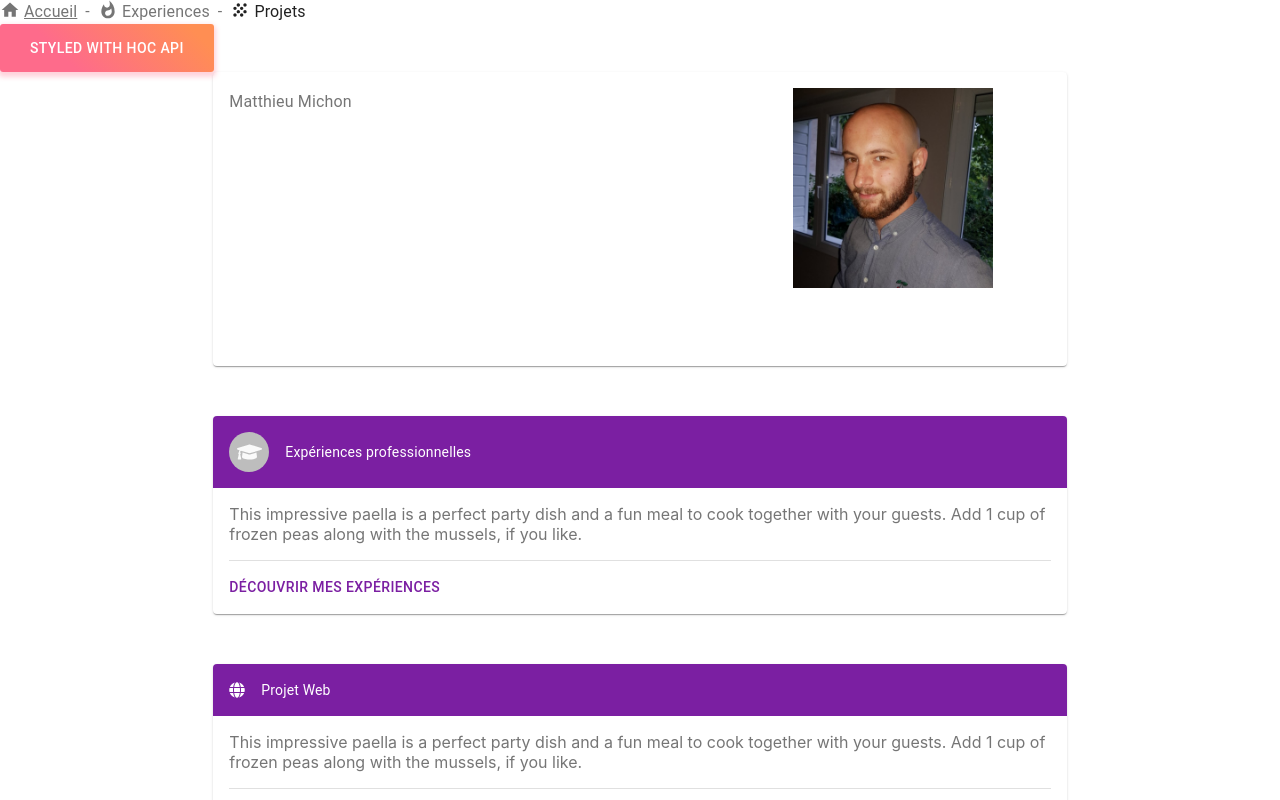
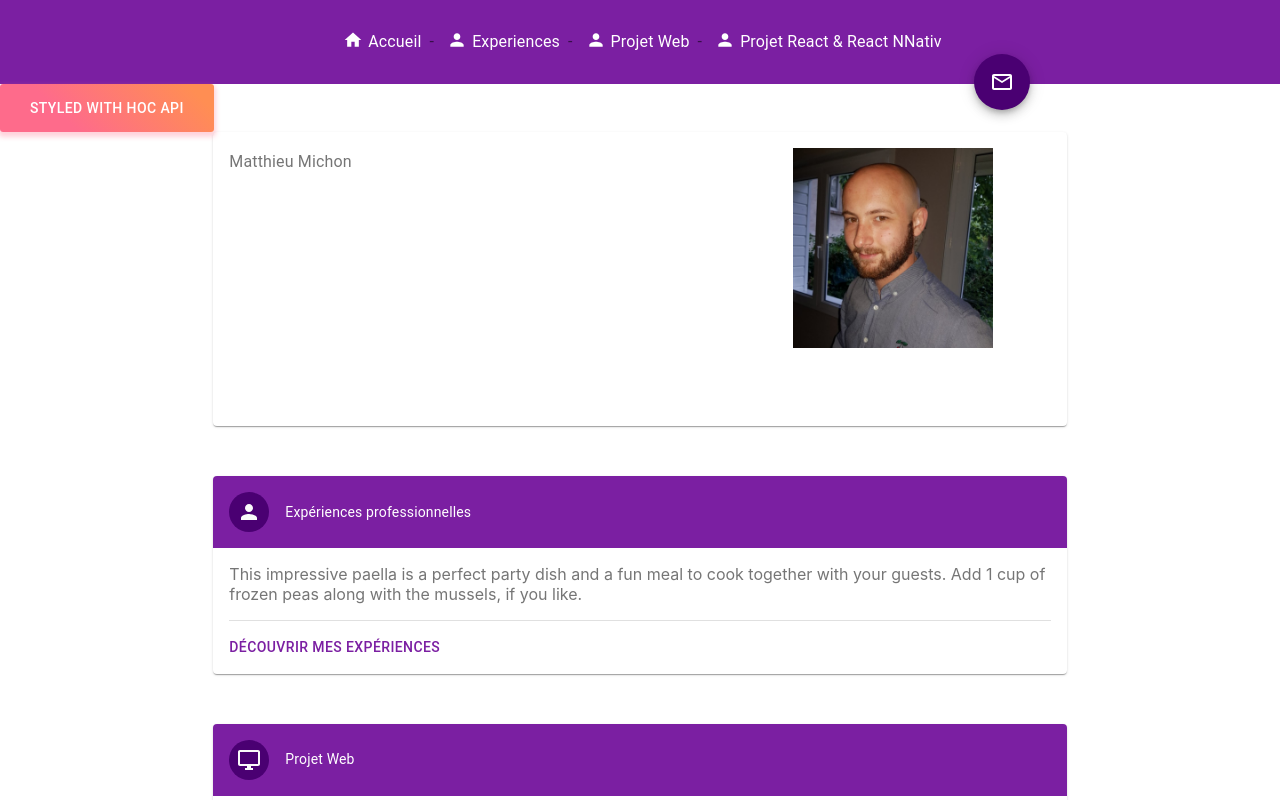
Before and after one commit to matthieu-mr/site-perso, a React (Create React App) app in the folder react-app/: page / in a window 1280 px wide. Shown: the top 800 px of the page. Built offline with nearby package versions, Linux system fonts and the light colour scheme.

Commit message:
ajout redux propstostore

```diff
--- a/react-app/package.json
+++ b/react-app/package.json
@@ -12,6 +12,7 @@
     "@testing-library/react": "^9.5.0",
     "@testing-library/user-event": "^7.2.1",
     "fontsource-roboto": "^2.1.4",
+    "jss-plugin-nested": "^10.3.0",
     "react": "^16.13.1",
     "react-dom": "^16.13.1",
     "react-redux": "^7.2.0",
--- a/react-app/src/App.js
+++ b/react-app/src/App.js
@@ -3,6 +3,9 @@ import logo from './logo.svg';
 import {BrowserRouter as Router, Switch, Route} from 'react-router-dom';
 import './App.css';
 
+import {Provider} from 'react-redux';
+
+import {createStore, combineReducers}  from 'redux';
 
 //import autres pages
 import MyMenu from './Menu'
@@ -10,9 +13,15 @@ import Home from'./Home';
 import Experiences from'./Experiences';
 import Projets from "./Projets";
 
+
+// redux
+import Modals from "./reducer/ModalReducer"
+
+const store = createStore(combineReducers({Modals}));
+
 function App() {
   return (
-
+    <Provider store={store}>
     <Router>
       <Switch>
         <Route path="/" exact component={Home} />
@@ -20,6 +29,10 @@ function App() {
         <Route path="/projets" component={Projets} />
       </Switch>
     </Router>
+    </Provider>
+
+
+
   );
 }
 
--- a/react-app/src/Home.js
+++ b/react-app/src/Home.js
@@ -3,9 +3,10 @@ import PropTypes from 'prop-types';
 import { withStyles } from '@material-ui/core/styles';
 import Button from '@material-ui/core/Button';
 import MyMenu from './Menu'
+import {connect} from 'react-redux';
 
-import { FontAwesomeIcon } from '@fortawesome/react-fontawesome'
-import { faCoffee,faGraduationCap,faGlobe,faReact } from '@fortawesome/free-solid-svg-icons'
+import Modals from "./components/Modals"
+
 
 
 // import CSS
@@ -22,7 +23,10 @@ import Avatar from '@material-ui/core/Avatar';
 import Typography from '@material-ui/core/Typography';
 import { AccessAlarm, ThreeDRotation } from '@material-ui/icons';
 
-
+// import des icones
+import PersonIcon from '@material-ui/icons/Person';
+import DevicesIcon from '@material-ui/icons/Devices';
+import DesktopWindowsIcon from '@material-ui/icons/DesktopWindows';
 
 
 function Home(props) {
@@ -65,7 +69,7 @@ function Home(props) {
         <CardHeader className={classes.carditem}
             avatar={
               <Avatar aria-label="recipe" className={classes.avatar}>
-                <FontAwesomeIcon icon={faGraduationCap} />
+                 <PersonIcon />
               </Avatar>
             }
             title="Expériences professionnelles"
@@ -85,11 +89,13 @@ function Home(props) {
     </Card>
 
 
-{/* ---------------------  Card --------------------- */}
+{/* ---------------------  exp web --------------------- */}
     <Card className={classes.card}>
         <CardHeader className={classes.carditem}
             avatar={
-              <FontAwesomeIcon icon={faGlobe} />
+              <Avatar aria-label="recipe" className={classes.avatar}>
+                 <DesktopWindowsIcon />
+              </Avatar>
             }
             title="Projet Web"
 
@@ -109,11 +115,13 @@ function Home(props) {
 
 
 
-{/* ---------------------  Experience Web --------------------- */}
+{/* ---------------------  Experience react nativ --------------------- */}
     <Card className={classes.card}>
       <CardHeader className={classes.carditem}
             avatar={
-              <FontAwesomeIcon icon={faReact} />
+              <Avatar aria-label="recipe" className={classes.avatar}>
+                 <DevicesIcon />
+              </Avatar>
             }
                   title="Shrimp and Chorizo Paella"
 
@@ -193,6 +201,9 @@ const styles = {
   cover: {
     width: 151,
   },
+  avatar:{
+    background:"#4a0072"
+  },
 };
 
 
@@ -200,4 +211,25 @@ Home.propTypes = {
   classes: PropTypes.object.isRequired,
 };
 
-export default withStyles(styles)(Home);
+
+function mapDispatchToProps(dispatch) {
+  return {
+    isVisible: function(info) {
+      dispatch( {type: 'isVisible'})
+    },
+
+  }
+}
+
+function mapStateToProps(state) {
+  return { infoVisible: state.isvisible }
+}
+
+export default connect(
+  mapStateToProps,
+    mapDispatchToProps
+)( withStyles(styles)(Home));
+
+
+
+//export default withStyles(styles)(Home);
--- a/react-app/src/Menu.js
+++ b/react-app/src/Menu.js
@@ -1,5 +1,6 @@
-import React, {View} from 'react';
-import { makeStyles } from '@material-ui/core/styles';
+import React, {View, useState} from 'react';
+import PropTypes from 'prop-types';
+import { makeStyles,withStyles,Theme, createStyles  } from '@material-ui/core/styles';
 import Typography from '@material-ui/core/Typography';
 import Breadcrumbs from '@material-ui/core/Breadcrumbs';
 import Link from '@material-ui/core/Link';
@@ -7,23 +8,47 @@ import HomeIcon from '@material-ui/icons/Home';
 import WhatshotIcon from '@material-ui/icons/Whatshot';
 import GrainIcon from '@material-ui/icons/Grain';
 import {Redirect } from 'react-router-dom'
+import Modal from '@material-ui/core/Modal';
+import {connect} from 'react-redux';
+
+
+//css
+import Fab from '@material-ui/core/Fab';
+import Grid from '@material-ui/core/Grid';
+
+// import des icones
+import PersonIcon from '@material-ui/icons/Person';
+import AddIcon from '@material-ui/icons/Add';
+import MailOutlineIcon from '@material-ui/icons/MailOutline';
 
 
 
-function MyMenu() {
-  const classes = styles();
+function MyMenu(props) {
+  const { classes } = props;
 
+
+ // -------------------------------------------------------------------------------------------------
   let handleClick =()=> {
    //event.preventDefault();
-
 
     console.info('You clicked a breadcrumb.');
   }
 
 
+  let showModal = () => {
+    props.isVisible()
+    console.log("affichage modale")
+
+  }
+
+
 
   return (
-    <div className={styles.menu}>
+    <div className={classes.menu}>
+
+
+<Grid container className={classes.bodystyle} >
+  <Grid item sm={8} className={classes}>
 
 
             <Breadcrumbs aria-label="breadcrumb" separator="-" >
@@ -41,36 +66,108 @@ function MyMenu() {
                 onClick={handleClick}
                 className={classes.link}
             >
-                <WhatshotIcon className={classes.icon} />
+                <PersonIcon  className={classes.icon} />
                 Experiences
             </Link>
-            <Typography color="textPrimary" className={classes.link}>
-                <GrainIcon className={classes.icon} />
-                Projets
-            </Typography>
-            </Breadcrumbs>
+            <Link
+                color="inherit"
+                href="/experiences"
+                onClick={handleClick}
+                className={classes.link}
+            >
+                <PersonIcon  className={classes.icon} />
+                Projet Web
+            </Link>
+            <Link
+                color="inherit"
+                href="/experiences"
+                onClick={handleClick}
+                className={classes.link}
+            >
+                <PersonIcon  className={classes.icon} />
+                Projet React & React NNativ
+            </Link>
+
+  </Breadcrumbs>
+  </Grid>
+         </Grid>
+
+                <Fab color="primary" aria-label="add" className={classes.fab} onClick={showModal} >
+                  <MailOutlineIcon />
+                </Fab>
+
+
     </div>
 
   );
 }
 
 
-const styles = makeStyles((theme) => ({
+const styles = {
+  bodystyle:{
+    display:"flex",
+    flexDirection:"column",
+    alignItems:"center",
 
+    },
   menu:{
-    backgroundColor: 'linear-gradient(45deg, #FE6B8B 30%, #FF8E53 90%)',
-    marginTop:"500"
+    background: '#7b1fa2',
+    marginTop:"500",
+    padding: 30,
+    color:"white"
   },
   link: {
     display: 'flex',
+    color:"white"
   },
   icon: {
-    marginRight: theme.spacing(0.5),
+    marginRight: 5,
+    marginLeft:5,
     width: 20,
     height: 20,
+    color:"white"
+  },
+  fab:{
+    float:"right",
+    marginRight:"18%",
+    background:"#4a0072",
+    '&:hover': {
+      background: '#c158dc',
+    },
   },
 
-}));
+
+};
 
 
-export default MyMenu
+
+MyMenu.propTypes = {
+  classes: PropTypes.object.isRequired,
+};
+
+
+
+function mapDispatchToProps(dispatch) {
+  return {
+    isVisible: function(info) {
+      dispatch( {type: 'isVisible'})
+    },
+
+  }
+}
+
+function mapStateToProps(state) {
+  return { infoVisible: state.isvisible }
+}
+
+export default connect(
+  mapStateToProps,
+    mapDispatchToProps
+)( withStyles(styles)(MyMenu));
+
+
+
+//export default withStyles(styles)(MyMenu);
+
+
+//export default MyMenu
--- /dev/null
+++ b/react-app/src/components/Modals.js
@@ -0,0 +1,90 @@
+import React from 'react';
+import { makeStyles } from '@material-ui/core/styles';
+import Modal from '@material-ui/core/Modal';
+import {connect} from 'react-redux';
+
+
+function rand() {
+  return Math.round(Math.random() * 20) - 10;
+}
+
+function getModalStyle() {
+  const top = 50 + rand();
+  const left = 50 + rand();
+
+  return {
+    top: `${top}%`,
+    left: `${left}%`,
+    transform: `translate(-${top}%, -${left}%)`,
+  };
+}
+
+const useStyles = makeStyles((theme) => ({
+  paper: {
+    position: 'absolute',
+    width: 400,
+    backgroundColor: theme.palette.background.paper,
+    border: '2px solid #000',
+    boxShadow: theme.shadows[5],
+    padding: theme.spacing(2, 4, 3),
+  },
+}));
+
+function SimpleModal() {
+  const classes = useStyles();
+  // getModalStyle is not a pure function, we roll the style only on the first render
+  const [modalStyle] = React.useState(getModalStyle);
+  const [open, setOpen] = React.useState(false);
+
+  const handleOpen = () => {
+    setOpen(true);
+  };
+
+  const handleClose = () => {
+    setOpen(false);
+  };
+
+  const body = (
+    <div style={modalStyle} className={classes.paper}>
+      <h2 id="simple-modal-title">Text in a modal</h2>
+      <p id="simple-modal-description">
+        Duis mollis, est non commodo luctus, nisi erat porttitor ligula.
+      </p>
+      <SimpleModal />
+    </div>
+  );
+
+  return (
+    <div>
+      <button type="button" onClick={handleOpen}>
+        Open Modal
+      </button>
+      <Modal
+        open={open}
+        onClose={handleClose}
+        aria-labelledby="simple-modal-title"
+        aria-describedby="simple-modal-description"
+      >
+        {body}
+      </Modal>
+    </div>
+  );
+}
+
+function mapDispatchToProps(dispatch) {
+    return {
+      isVisible: function(info) {
+        dispatch( {type: 'isVisible'})
+      },
+
+    }
+  }
+
+  function mapStateToProps(state) {
+    return { infoVisible: state.isvisible }
+  }
+
+  export default connect(
+    mapStateToProps,
+      mapDispatchToProps
+  )(SimpleModal);
--- /dev/null
+++ b/react-app/src/reducer/ModalReducer.js
@@ -0,0 +1,14 @@
+export default function(visible = true, action) {
+
+
+    if(action.type == 'isVisible') {
+      var newVisible = !visible
+
+     // ok -  console.log("action reducer-------->", newVisible)
+      return newVisible;
+
+    } else {
+      return visible;
+    }
+
+  }
```
